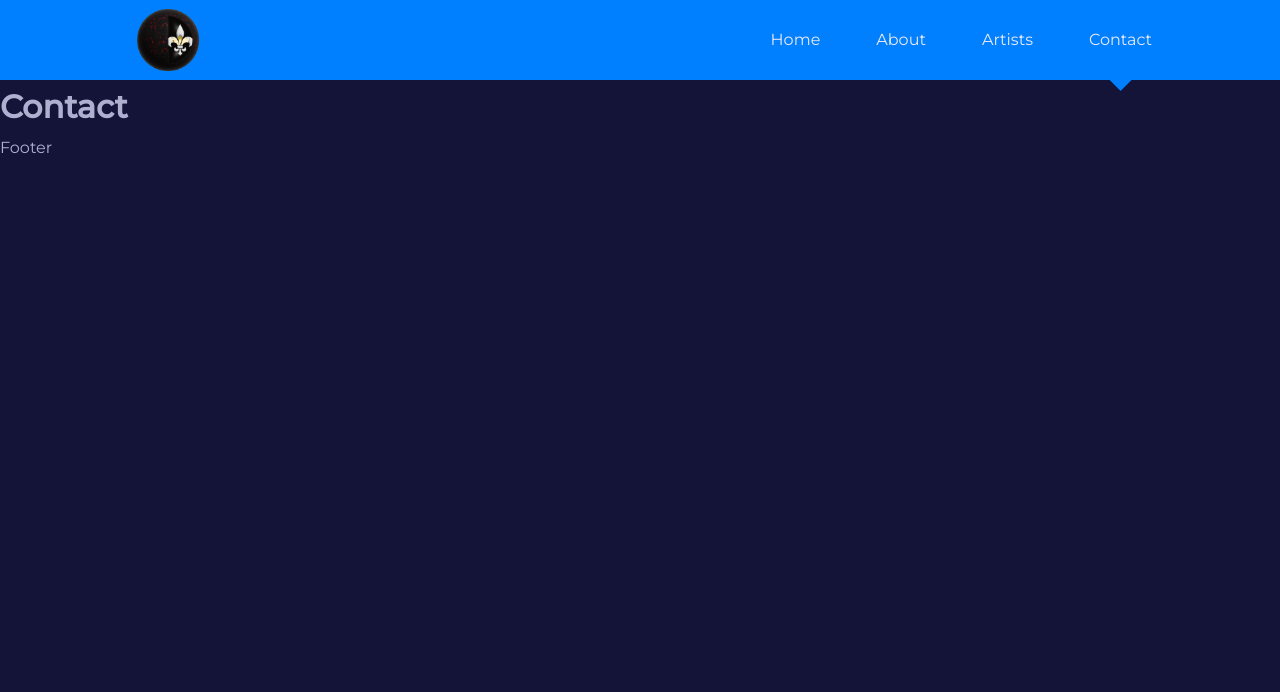
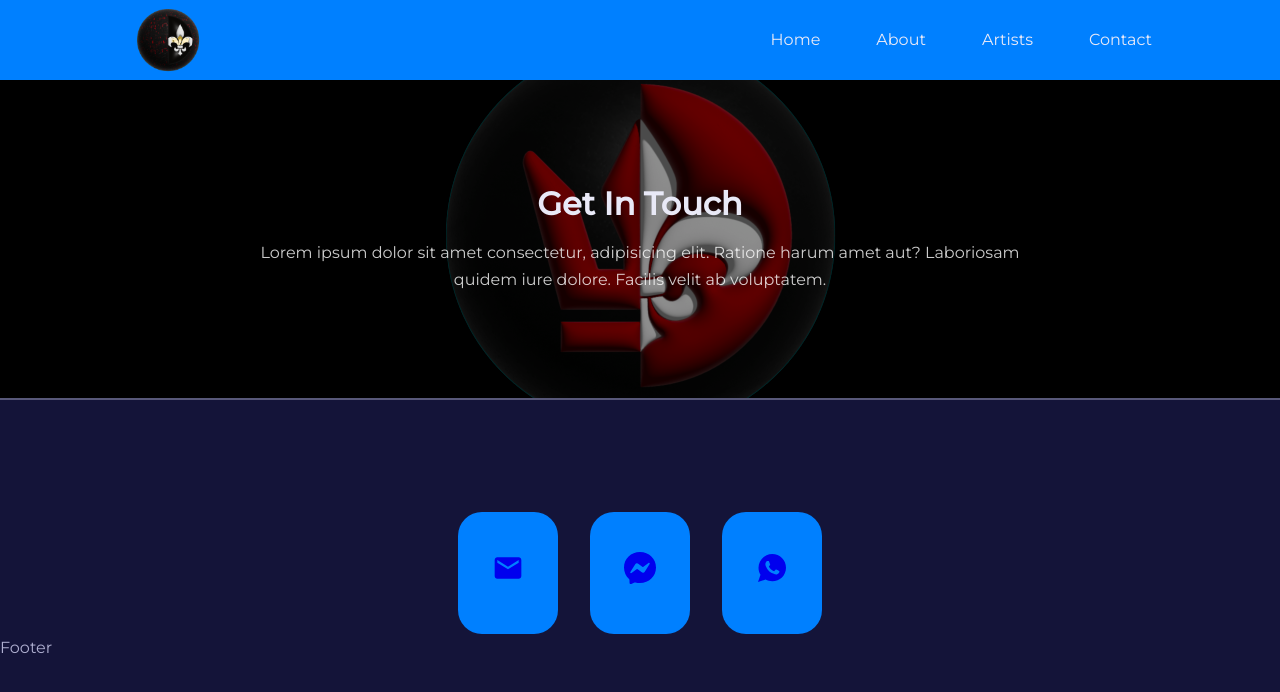
Before and after one commit to kcanamar/rare-odd-records, a React (Create React App) app: page /contact in a window 1280 px wide. Shown: the top 692 px of the page. Built offline with nearby package versions, Linux system fonts and the light colour scheme.

Commit message:
creates contact component with css

```diff
--- /dev/null
+++ b/src/components/Contact.jsx
@@ -0,0 +1,40 @@
+import {
+  StyledContactSection,
+  StyledContactWrapper
+} from '../styled-components/Contact'
+import { StyledContainer } from '../styled-components/Layout'
+import { MdEmail } from 'react-icons/md'
+import { BsMessenger } from 'react-icons/bs'
+import { IoLogoWhatsapp } from 'react-icons/io'
+
+export default function Contact () {
+  return (
+    <StyledContactSection>
+      <StyledContainer className='contact_container'>
+        <StyledContactWrapper>
+          <a
+            href='mailto:support@rareoddrecords.com'
+            target='_blank'
+            rel='noreferrer noopener'
+          >
+            <MdEmail />
+          </a>
+          <a
+            href='https://www.facebook.com/nathan.yi.14/'
+            target='_blank'
+            rel='noreferrer noopener'
+          >
+            <BsMessenger />
+          </a>
+          <a
+            href='mailto:support@rareoddrecords.com'
+            target='_blank'
+            rel='noreferrer noopener'
+          >
+            <IoLogoWhatsapp />
+          </a>
+        </StyledContactWrapper>
+      </StyledContainer>
+    </StyledContactSection>
+  )
+}
--- a/src/pages/contact.jsx
+++ b/src/pages/contact.jsx
@@ -1,6 +1,15 @@
+import Header from '../components/Header'
+import logo from '../assets/images/logo-red.png'
+import ContactContent from '../components/Contact'
 
-export default function Contact() {
-    return (
-      <h1>Contact</h1>
-    );
-  }
+export default function Contact () {
+  return (
+    <>
+      <Header title='Get In Touch' image={logo}>
+        Lorem ipsum dolor sit amet consectetur, adipisicing elit. Ratione harum
+        amet aut? Laboriosam quidem iure dolore. Facilis velit ab voluptatem.
+      </Header>
+      <ContactContent />
+    </>
+  )
+}
--- /dev/null
+++ b/src/styled-components/Contact.jsx
@@ -0,0 +1,37 @@
+import styled from "styled-components"
+import theme from "../assets/theme"
+
+export const StyledContactSection = styled.section`
+
+`
+
+export const StyledContactWrapper = styled.div`
+    width: fit-content;
+    display: flex;
+    gap: 2rem;
+
+    a{
+       background: ${theme.primary};
+       font-size: 2rem;
+       border: 2px solid transparent;
+       transition: ${theme.transition};
+       padding: 2rem;
+       border-radius: 1.5rem;
+
+       @media screen and (max-width: 600px) {
+        padding: 1rem;
+        font-size: 1.2rem;
+        border-radius: 1rem;
+       }
+    }
+
+    a:hover {
+        background: transparent;
+        border-color: ${theme.gray1};
+    }
+
+
+    @media screen and (max-width: 600px) {
+        gap: 1.5rem;
+    }
+`
--- a/src/styled-components/Header.jsx
+++ b/src/styled-components/Header.jsx
@@ -38,7 +38,7 @@ export const StyledHeaderContent = styled.div`
     color: rgba(255, 255, 255, 0.8);
 
     media screen and (max-width: 600px) {
-        font-size: 0.85;
+        font-size: 0.85rem;
     }
   }
 
--- a/src/styled-components/Layout.jsx
+++ b/src/styled-components/Layout.jsx
@@ -46,6 +46,12 @@ export const StyledContainer = styled.div`
     display: grid;
     grid-template-columns: 50% 40%;
     gap: 10%;
+  }
+
+  &.contact_container{
+    margin-top: 7rem;
+    display: grid;
+    place-items: center;
   }
 `
 
```
